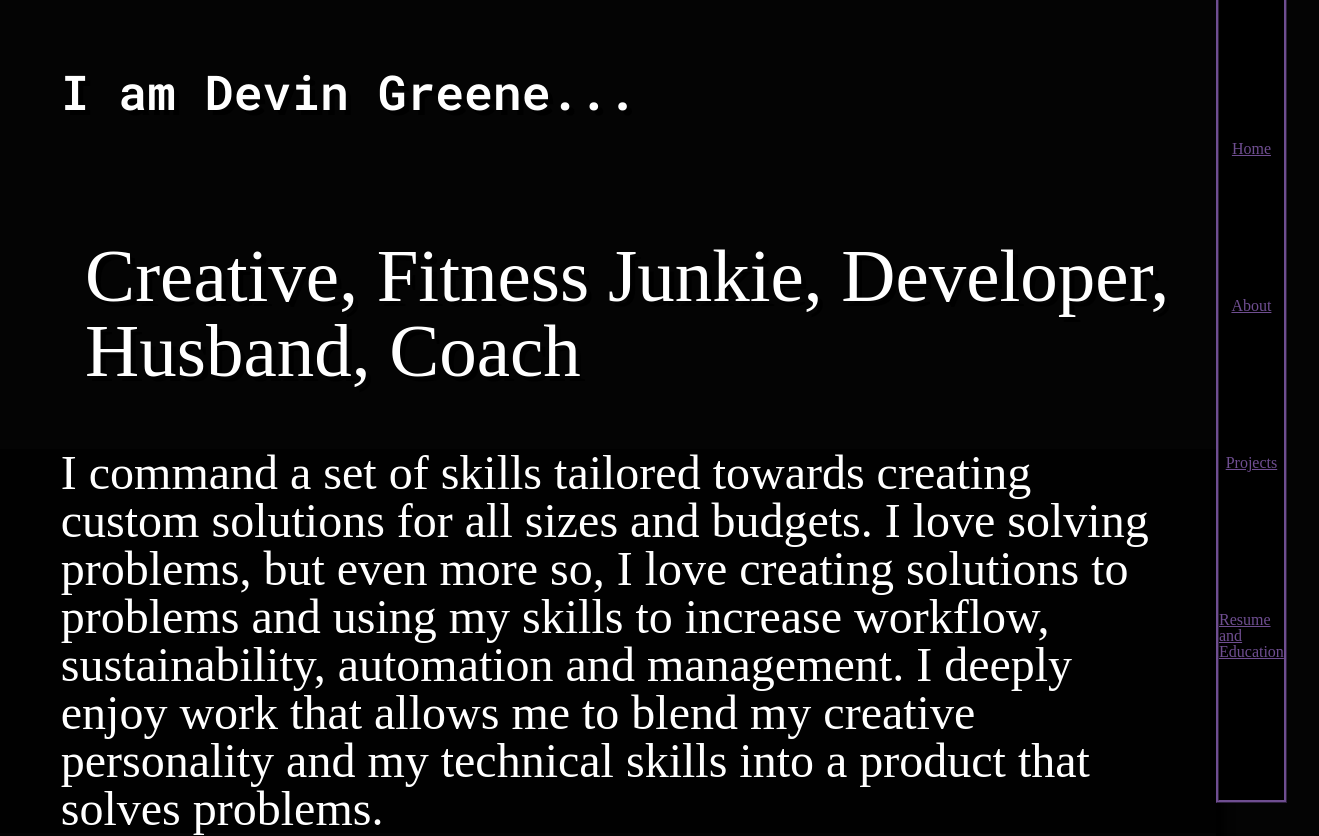
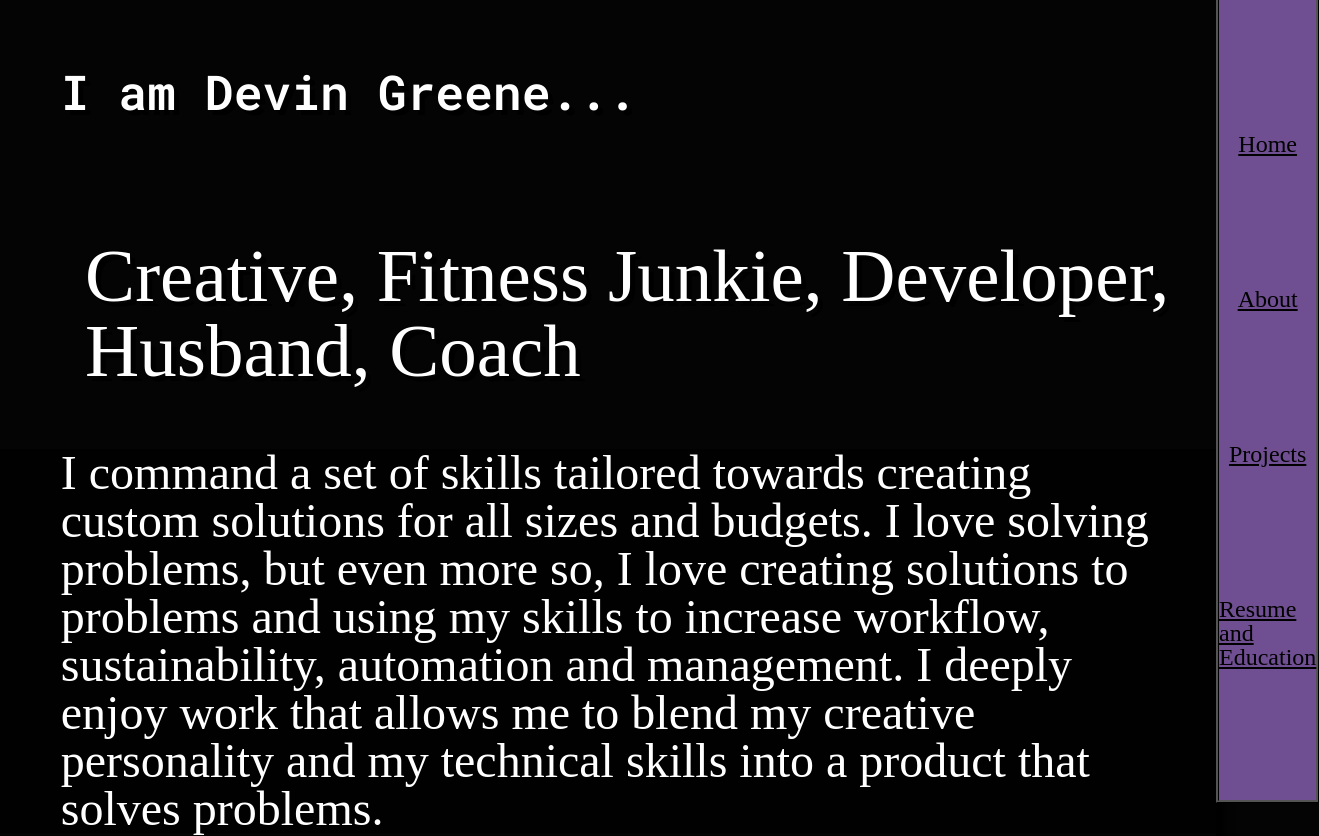
Before and after one commit to DevinTGreene/DevinTGreene.github.io, a plain HTML site: page index.html in a window 1280 px wide. Shown: the part 140-976 px from the top of the page, 1319 px wide, since content can reach past the window. Drawn offline with Linux system fonts and the light colour scheme.

Commit message:
styled Navbar to be easier to read

```diff
--- a/Portfolio.css
+++ b/Portfolio.css
@@ -44,13 +44,13 @@ table {
 
 
 .navbar {
-    background:black;
+    background:rgb(111, 78, 145);
     display: flex;
     flex-direction: column;
     align-items: center;
     margin-left: 95%;
     position: absolute;
-    border: 1mm ridge rgb(111, 78, 145);
+    border: 1mm ridge black;
     height: 100%;
     flex: 1;
 
@@ -65,7 +65,8 @@ table {
 }
 
 .navbar a{
-    color: rgb(111, 78, 145);
+    color: black;
+    font-size: x-large;
 }
 
 #s-media-icons img{
```
